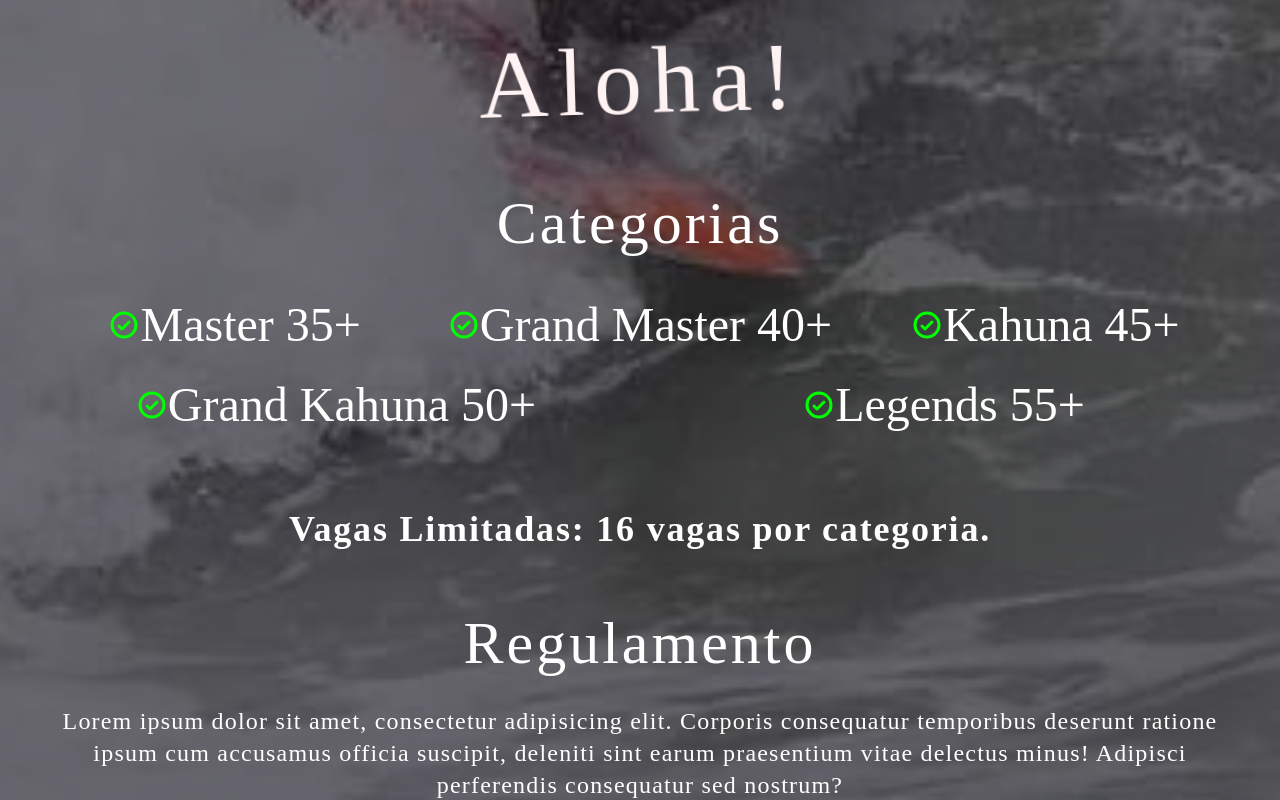
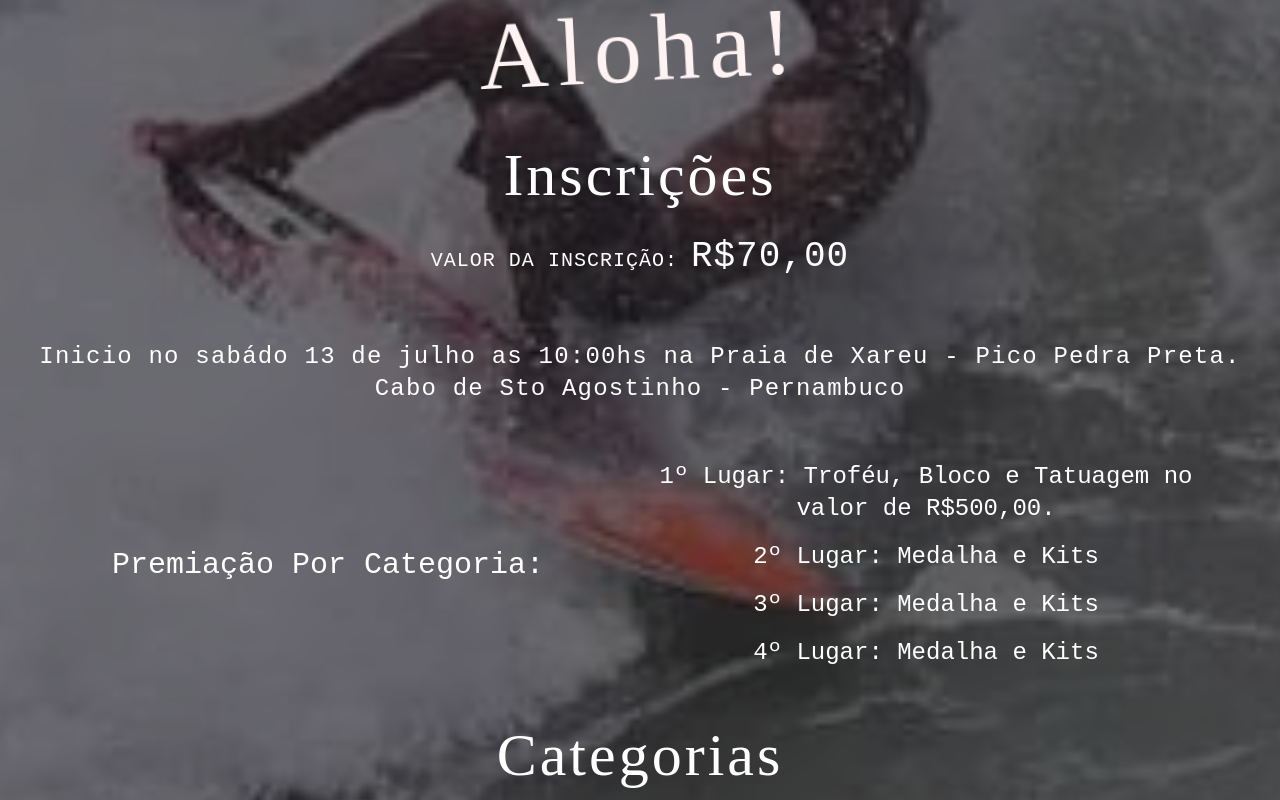
Before and after one commit to sauba/spa-ppsm, a Next.js app: page / in a window 1280 px wide. Shown: the part 1240-2040 px from the top of the page. Built offline with nearby package versions, Linux system fonts and the light colour scheme.

Commit message:
Update: NavbarDropDown Menu

```diff
--- a/src/components/Agradecimentos/index.tsx
+++ b/src/components/Agradecimentos/index.tsx
@@ -31,7 +31,7 @@ export default function Agradecimentos() {
         E uma menção especial ao nosso Prefeito <span className="xl:text-2xl font-bold">Keko do Armazém</span> pelo incentivo aos esportes, que vem fazendo com que os atletas de todas as modalidades do municipio se dediquem e saibam que o esporte <span className="xl:text-2xl font-bold">Salva Vidas</span>.
       </p>
 
-      <p className={`text-center xl:text-8xl tracking-widest leading-loose lg:pt-12 font-allura  animate-wiggle`}>
+      <p className={`text-center xl:text-8xl tracking-widest leading-loose lg:pt-4 font-allura  animate-wiggle`}>
         Aloha!
       </p>
     </div>
--- a/src/components/Categorias/index.tsx
+++ b/src/components/Categorias/index.tsx
@@ -35,7 +35,7 @@ export default function Categorias() {
           <CheckCircle size={32} weight="bold" color="lime" />Legends 55+</span>
       </div>
 
-      <p className={`text-center xl:text-4xl tracking-wider lg:pt-12 font-bold`}>
+      <p className={`text-center xl:text-4xl tracking-wider font-bold`}>
         Vagas Limitadas: 16 vagas por categoria.
       </p>
     </div>
--- a/src/components/NavbarDropdownMenu/index.tsx
+++ b/src/components/NavbarDropdownMenu/index.tsx
@@ -41,7 +41,7 @@ export default function NavbarDropdownMenu() {
                           items-center
                           ${active
                             ? "bg-lime-600 text-red-50 text-2xl font-bold"
-                            : "bg-sky-500 text-red-50"
+                            : "bg-zinc-900 text-red-50"
                           }
                         `}
                       >
@@ -73,7 +73,7 @@ export default function NavbarDropdownMenu() {
                           items-center
                           ${active
                             ? "bg-lime-600 text-red-50 text-2xl font-bold"
-                            : "bg-sky-500 text-red-50"
+                            : "bg-zinc-900 text-red-50"
                           }
                         `}
                       >
@@ -105,7 +105,39 @@ export default function NavbarDropdownMenu() {
                           items-center
                           ${active
                             ? "bg-lime-600 text-red-50 text-2xl font-bold"
-                            : "bg-sky-500 text-red-50"
+                            : "bg-zinc-900 text-red-50"
+                          }
+                        `}
+                      >
+                        <a
+                          href="#inscricoes"
+                          className={`
+                            flex
+                            items-center
+                            px-4
+                            py-2
+                            text-sm
+                            gap-3
+                            hover:text-lg
+                          `}
+                        >
+                          Inscrições
+                        </a>
+                      </div>
+                    )}
+                  </Menu.Item>
+
+                  <Menu.Item>
+                    {({ active }) => (
+                      <div
+                        className={`
+                          flex
+                          my-2
+                          justify-evenly
+                          items-center
+                          ${active
+                            ? "bg-lime-600 text-red-50 text-2xl font-bold"
+                            : "bg-zinc-900 text-red-50"
                           }
                         `}
                       >
@@ -137,7 +169,7 @@ export default function NavbarDropdownMenu() {
                           my-2
                           ${active
                             ? "bg-lime-600 text-red-50 text-2xl font-bold"
-                            : "bg-sky-500 text-red-50"
+                            : "bg-zinc-900 text-red-50"
                           }
                         `}
                       >
@@ -168,7 +200,7 @@ export default function NavbarDropdownMenu() {
                           items-center
                           ${active
                             ? "bg-lime-600 text-red-50 text-2xl font-bold"
-                            : "bg-sky-500 text-red-50"
+                            : "bg-zinc-900 text-red-50"
                           }
                         `}
                       >
@@ -200,7 +232,7 @@ export default function NavbarDropdownMenu() {
                           items-center
                           ${active
                             ? "bg-lime-600 text-red-50 text-2xl font-bold"
-                            : "bg-sky-500 text-red-50"
+                            : "bg-zinc-900 text-red-50"
                           }
                         `}
                       >
@@ -217,7 +249,7 @@ export default function NavbarDropdownMenu() {
                             hover:text-lg
                           `}
                         >
-                          Informações & Inscrições
+                          Informações
                         </a>
                       </div>
                     )}
--- /dev/null
+++ b/src/components/Premiacao/index.tsx
@@ -0,0 +1,38 @@
+export default function Premiacao() {
+  return (
+    <div className={`
+        inscricoes
+        w-full
+        flex-col
+        items-center
+        text-center
+        p-2
+        lg:p-4
+        outline-none
+        bg-zinc-900
+        bg-opacity-60
+        text-white
+        font-pt-mono
+      `} id="inscricoes">
+      <p className={`text-center xl:text-6xl animate-skew-stop tracking-wider font-caveat`}>Inscrições</p>
+      <p className={`text-center xl:text-xl tracking-wider xl:py-8`}>VALOR DA INSCRIÇÃO: <span className={`xl:text-4xl`}>R$70,00</span></p>
+      <p className={`text-center xl:text-2xl tracking-wider xl:pt-8`}>
+        Inicio no sabádo 13 de julho as 10:00hs na Praia de Xareu - Pico Pedra Preta.
+      </p>
+      <p className="text-center xl:text-2xl tracking-wider lg:pb-12">
+        Cabo de Sto Agostinho - Pernambuco
+      </p>
+      <div className="w-full grid grid-cols-2 justify-center items-center">
+        <div className="w-12/12">
+          <span className="lg:text-3xl">Premiação Por Categoria:</span>
+        </div>
+        <div className="w-11/12 flex flex-col">
+          <span className="text-2xl lg:py-2">1º Lugar: Troféu, Bloco e Tatuagem no valor de R$500,00.</span>
+          <span className="text-2xl lg:py-2">2º Lugar: Medalha e Kits</span>
+          <span className="text-2xl lg:py-2">3º Lugar: Medalha e Kits</span>
+          <span className="text-2xl lg:py-2">4º Lugar: Medalha e Kits</span>
+        </div>
+      </div>
+    </div>
+  )
+}
--- a/src/pages/index.tsx
+++ b/src/pages/index.tsx
@@ -3,6 +3,7 @@ import CartazEvento from "@/components/CartazEvento";
 import Categorias from "@/components/Categorias";
 import Footer from "@/components/Footer";
 import Header from "@/components/Header";
+import Premiacao from "@/components/Premiacao";
 import Regulamento from "@/components/Regulamento";
 import { Inter } from "next/font/google";
 import Image from "next/image";
@@ -18,6 +19,7 @@ export default function Home() {
       <Image src={construcao} width={256} height={256} alt="" className={`animate-pulse lg:py-8`} />
       <CartazEvento />
       <Agradecimentos />
+      <Premiacao />
       <Categorias />
       <Regulamento />
       <Footer />
```
